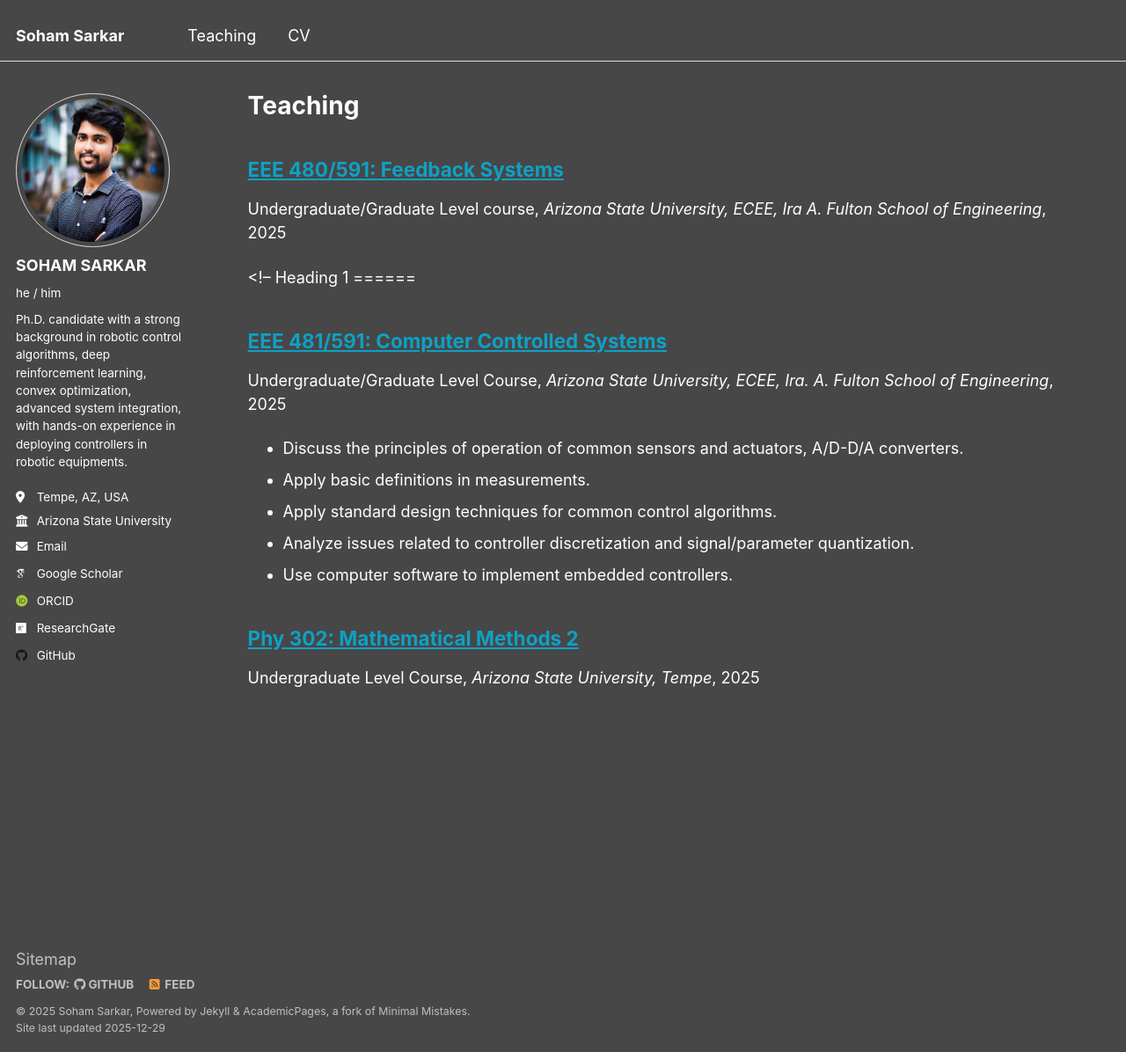
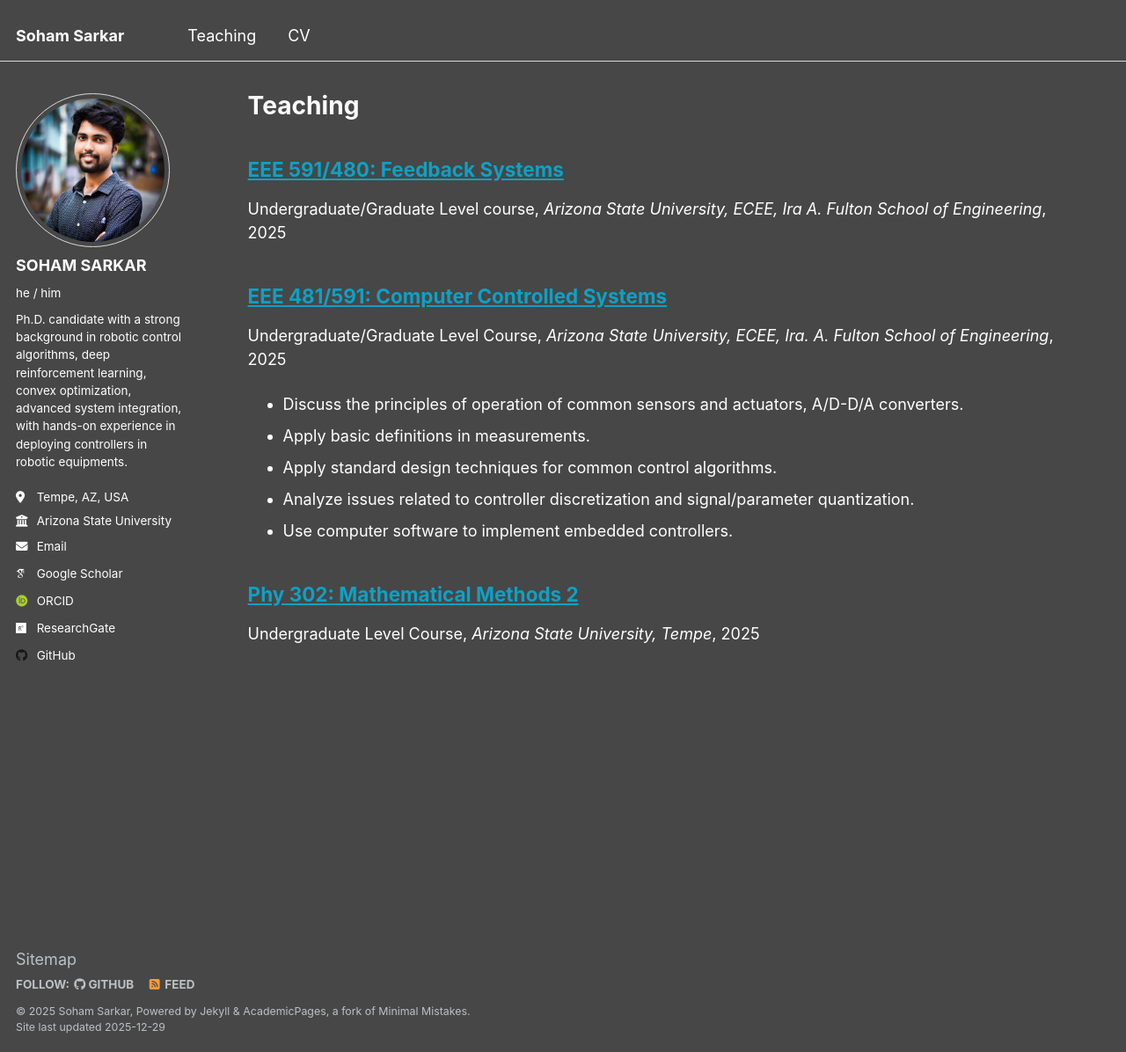
Before and after one commit to ssarka4894/ssarka4894.github.io, a Jekyll site: the page built from _pages/teaching.html, in a window 1280 px wide and 1196 px high. Shown: the whole window at 88% size. Built offline with Jekyll 4.4.1, drawn with Linux system fonts in a browser that asks for light colours; some web fonts are replaced.

```diff
--- a/_teaching/2024-spring-teaching-2.md
+++ b/_teaching/2024-spring-teaching-2.md
@@ -1,5 +1,5 @@
 ---
-title: "EEE 480/591: Feedback Systems"
+title: "EEE 591/480: Feedback Systems"
 collection: teaching
 type: "Undergraduate/Graduate Level course"
 permalink: /teaching/2024-spring-teaching-2
@@ -7,15 +7,3 @@ venue: "Arizona State University, ECEE, Ira A. Fulton School of Engineering"
 date: 08-2021 to 12-2023
 location: "TEMPE, AZ, United States"
 ---
-
-
-<!--
-Heading 1
-======
-
-Heading 2
-======
-
-Heading 3
-======
--->
```
